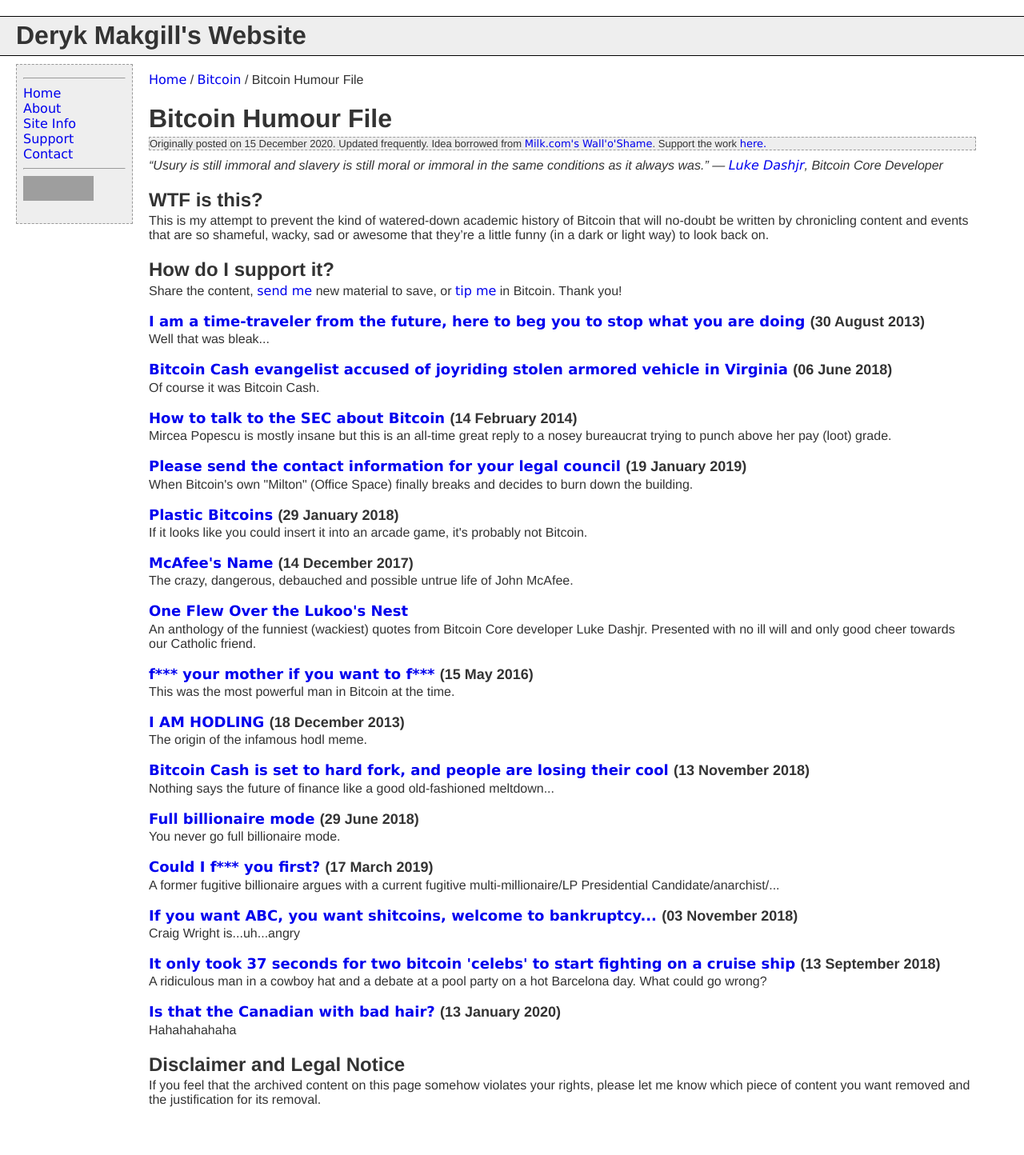
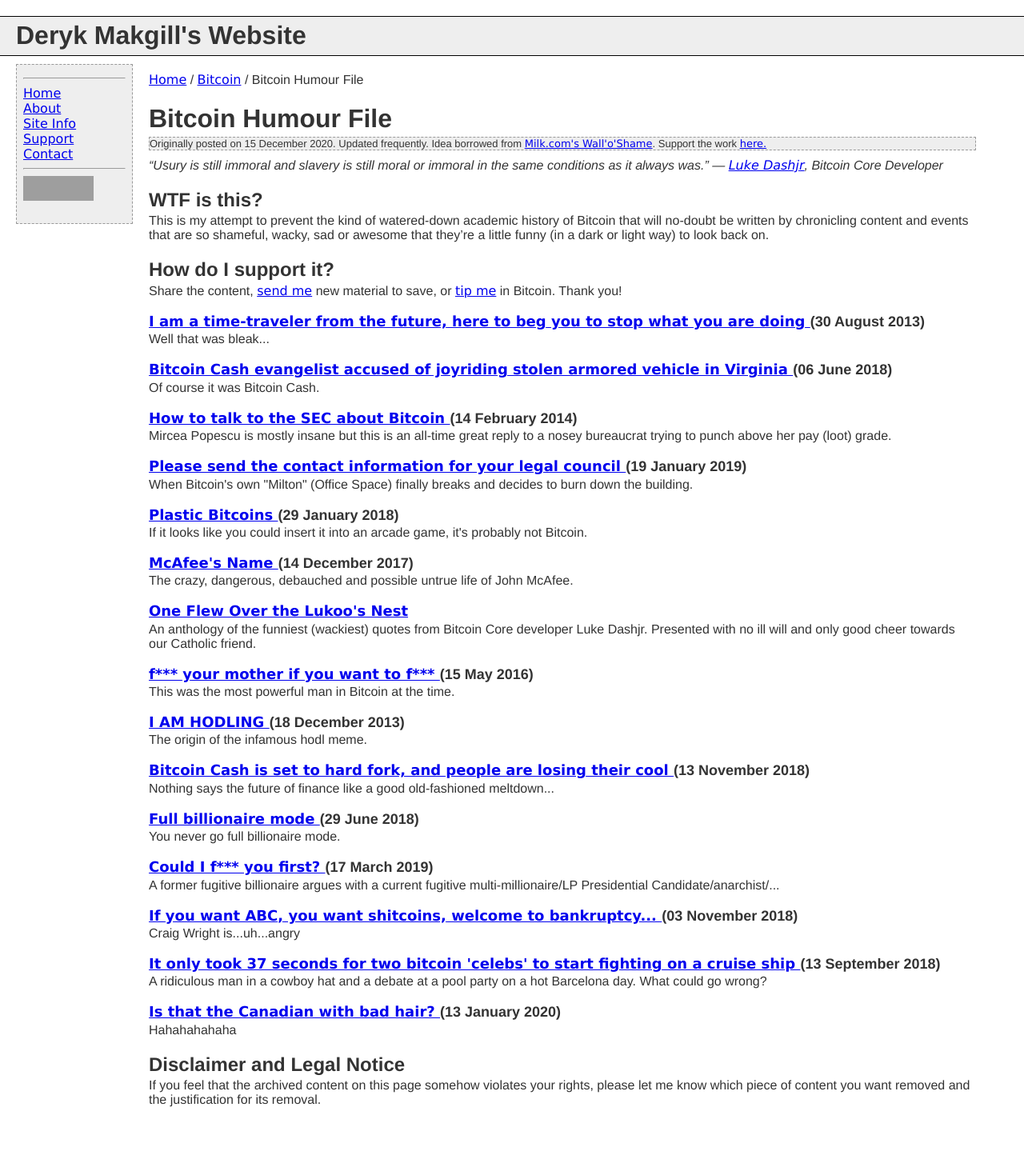
Before and after one commit to makgill/deryk, a Jekyll site: the page built from _pages/bitcoin/humour/index.md, in a window 1280 px wide. Shown: the whole page at 80% size. Built offline with Jekyll 4.4.1, drawn with Linux system fonts in a browser that asks for light colours; grey boxes are pictures that could not be loaded.

Commit message:
Update default.html

```diff
--- a/_layouts/default.html
+++ b/_layouts/default.html
@@ -47,7 +47,7 @@
 
 
 	pre{white-space: break-spaces;}
-	body{margin:0;padding:0;font-family:helvetica,sans-serif;color:#333;background-color:#fff}p{font-family:helvetica,sans-serif;margin:0 0 1em 0;padding:0}#Content>p{/*text-indent:2em;*/margin:0}#Content>p+p{/*text-indent:2em;*/margin-top:1ex}h1{margin-bottom:.25ex}h2{margin-bottom:.25ex}h3{font-size:large;margin-bottom:.25ex}a{text-decoration:none;font-family:verdana,arial,helvetica,sans-serif}a:hover{background-color:#ccc}.header{display:flex;font-weight:600;font-size:xx-large;margin:20px 0 10px 0;padding:0 0 2ex 20px;border-style:solid;border-color:#000;border-width:1px 0;background-color:#eee;text-align:center;voice-family:"\"}\"";voice-family:inherit;height:1ex+3px}body>#Header{height:14px}.HeaderInner{padding:5px;width:100vh}#left{text-align:left}#center{text-align:center}#right{text-align:right}#Content{margin:0 50px 50px 11em;padding:10px}.menu{position:absolute;top:80px;left:20px;width:120px;padding:.5em;background-color:#eee;border:1px dashed #999;voice-family:"\"}\"";voice-family:inherit;width:8em}body>#Menu{width:8em}@media print{#Content{margin:0 50px 50px 0;padding:10px}#Menu{display:none}}.centered{text-align:center;margin-left:auto;margin-right:auto}.right{float:right;margin:0}.notebox{background-color:#eee;border:1px dashed #999;margin-bottom:10px;font-size:small;text-indent:0}blockquote{background-color: #f5f5f5;
+	body{margin:0;padding:0;font-family:helvetica,sans-serif;color:#333;background-color:#fff}p{font-family:helvetica,sans-serif;margin:0 0 1em 0;padding:0}#Content>p{/*text-indent:2em;*/margin:0}#Content>p+p{/*text-indent:2em;*/margin-top:1ex}h1{margin-bottom:.25ex}h2{margin-bottom:.25ex}h3{font-size:large;margin-bottom:.25ex}a{font-family:verdana,arial,helvetica,sans-serif}a:hover{background-color:#ccc}.header{display:flex;font-weight:600;font-size:xx-large;margin:20px 0 10px 0;padding:0 0 2ex 20px;border-style:solid;border-color:#000;border-width:1px 0;background-color:#eee;text-align:center;voice-family:"\"}\"";voice-family:inherit;height:1ex+3px}body>#Header{height:14px}.HeaderInner{padding:5px;width:100vh}#left{text-align:left}#center{text-align:center}#right{text-align:right}#Content{margin:0 50px 50px 11em;padding:10px}.menu{position:absolute;top:80px;left:20px;width:120px;padding:.5em;background-color:#eee;border:1px dashed #999;voice-family:"\"}\"";voice-family:inherit;width:8em}body>#Menu{width:8em}@media print{#Content{margin:0 50px 50px 0;padding:10px}#Menu{display:none}}.centered{text-align:center;margin-left:auto;margin-right:auto}.right{float:right;margin:0}.notebox{background-color:#eee;border:1px dashed #999;margin-bottom:10px;font-size:small;text-indent:0}blockquote{background-color: #f5f5f5;
     border: 1px solid #dddddd;
     padding: 10px;
     margin-bottom: 10px;
```
